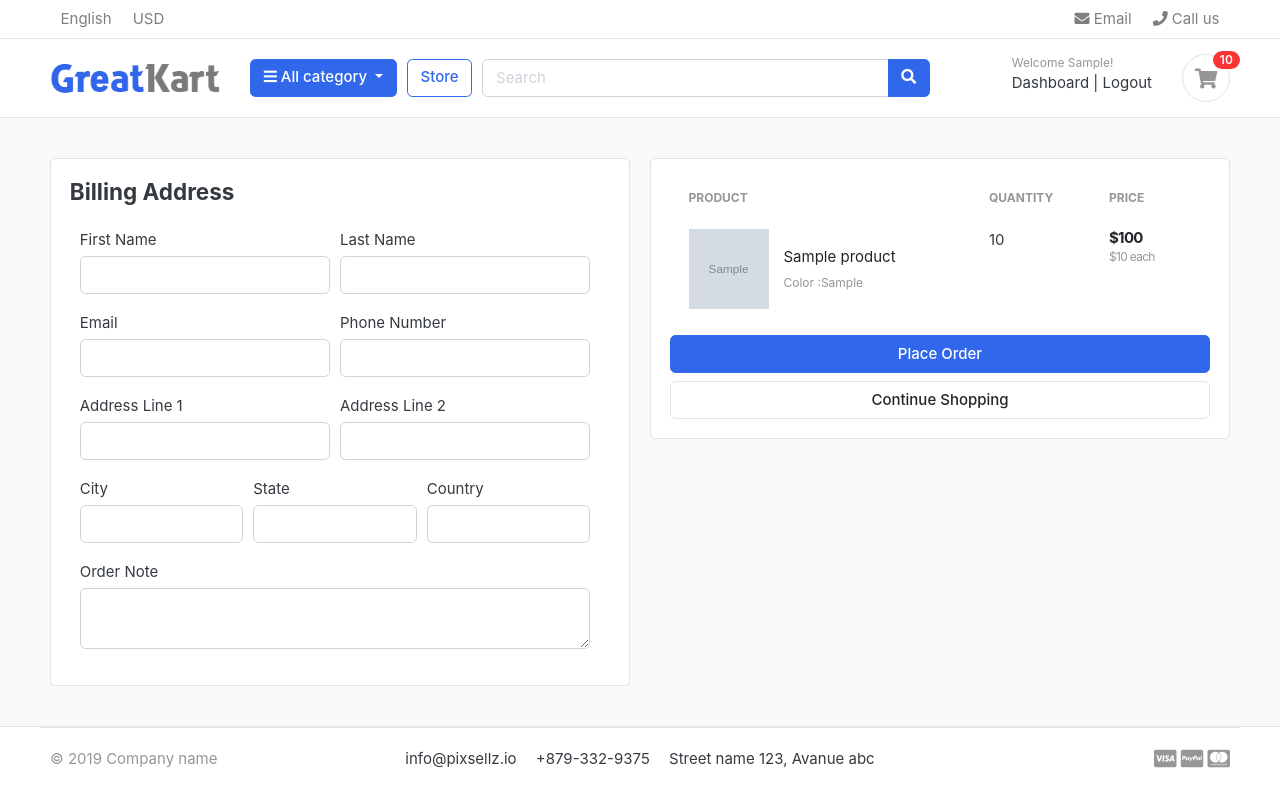
After one commit to jungwoo-lee/greatKart-django, a Django app: page /cart/checkout/ in a window 1280 px wide. The commit adds this page. Run offline with Django 3.2, Linux system fonts and the light colour scheme; a user stored in the database is signed in; tables that the repository leaves empty hold one stand-in row (values such as "Sample post"); grey boxes marked "Sample" are stand-in pictures; some libraries are stand-ins or nearby versions; some web fonts are replaced.

Commit message:
handled cart and checkout page for the logged in user

```diff
--- a/carts/context_processors.py
+++ b/carts/context_processors.py
@@ -9,7 +9,10 @@ def counter(request):
     else:
         try:
             cart = Cart.objects.filter(cart_id=_cart_id(request))
-            cart_items = CartItem.objects.all().filter(cart=cart[:1])
+            if request.user.is_authenticated:
+                cart_items = CartItem.objects.all().filter(user=request.user)
+            else:
+                cart_items = CartItem.objects.all().filter(cart=cart[:1])
             for cart_item in cart_items:
                 cart_count += cart_item.quantity
         except Cart.DoesNotExist:
--- a/carts/models.py
+++ b/carts/models.py
@@ -1,5 +1,6 @@
 from django.db import models
 from store.models import Product, Variation
+from accounts.models import Account
 
 # Create your models here.
 
@@ -13,9 +14,10 @@ class Cart(models.Model):
 
 
 class CartItem(models.Model):
+    user = models.ForeignKey(Account, on_delete=models.CASCADE, null=True)
     product = models.ForeignKey(Product, on_delete=models.CASCADE)
     variations = models.ManyToManyField(Variation, blank=True)
-    cart = models.ForeignKey(Cart, on_delete=models.CASCADE)
+    cart = models.ForeignKey(Cart, on_delete=models.CASCADE, null=True)
     quantity = models.IntegerField()
     is_active = models.BooleanField(default=True)
 
--- a/carts/urls.py
+++ b/carts/urls.py
@@ -4,5 +4,7 @@ urlpatterns = [
     path('', views.cart, name='cart'),
     path('add_cart/<int:product_id>/', views.add_cart, name='add_cart'),
     path('remove_cart/<int:product_id>/<int:cart_item_id>/', views.remove_cart, name='remove_cart'),
-    path('remove_cart_item/<int:product_id>/<int:cart_item_id>/', views.remove_cart_item, name='remove_cart_item')
+    path('remove_cart_item/<int:product_id>/<int:cart_item_id>/', views.remove_cart_item, name='remove_cart_item'),
+    path('checkout/', views.checkout, name='checkout')
+
 ]
--- a/carts/views.py
+++ b/carts/views.py
@@ -2,7 +2,7 @@ from django.shortcuts import render, redirect, get_object_or_404
 from store.models import Product, Variation
 from .models import Cart, CartItem
 from django.core.exceptions import ObjectDoesNotExist
-
+from django.contrib.auth.decorators import login_required
 
 # Create your views here.
 
@@ -14,73 +14,128 @@ def _cart_id(request):
 
 
 def add_cart(request, product_id):
+    current_user = request.user
     product = Product.objects.get(id=product_id)  # get the product
-    product_variation = []
-    if request.method == 'POST':
-        for item in request.POST:
-            key = item
-            value = request.POST[key]
+    # If the user is authenticated
+    if current_user.is_authenticated:
+        product_variation = []
+        if request.method == 'POST':
+            for item in request.POST:
+                key = item
+                value = request.POST[key]
 
-            try:
-                variation = Variation.objects.get(product=product, variation_category__iexact=key,
-                                                  variation_value__iexact=value)
-                product_variation.append(variation)
-            except:
-                pass
+                try:
+                    variation = Variation.objects.get(product=product, variation_category__iexact=key,
+                                                      variation_value__iexact=value)
+                    product_variation.append(variation)
+                except:
+                    pass
 
-    try:
-        cart = Cart.objects.get(cart_id=_cart_id(request))  # get the cart using the cart_id present in the session
-    except Cart.DoesNotExist:
-        cart = Cart.objects.create(
-            cart_id=_cart_id(request)
-        )
-    cart.save()
+        is_cart_item_exists = CartItem.objects.filter(product=product, user=current_user).exists()
+        if is_cart_item_exists:
+            cart_item = CartItem.objects.filter(product=product, user=current_user)
+            ex_var_list = []
+            id = []
+            for item in cart_item:
+                existing_variation = item.variations.all()
+                ex_var_list.append(list(existing_variation))
+                id.append(item.id)
 
-    is_cart_item_exists = CartItem.objects.filter(product=product, cart=cart).exists()
-    if is_cart_item_exists:
-        cart_item = CartItem.objects.filter(product=product, cart=cart)
-        # existing_variations
-        # current variations
-        # item_id
-        ex_var_list = []
-        id = []
-        for item in cart_item:
-            existing_variation = item.variations.all()
-            ex_var_list.append(list(existing_variation))
-            id.append(item.id)
+            if product_variation in ex_var_list:
+                # increase the cart item quantity
+                index = ex_var_list.index(product_variation)
+                item_id = id[index]
+                item = CartItem.objects.get(product=product, id=item_id)
+                item.quantity += 1
+                item.save()
+            else:
+                item = CartItem.objects.create(product=product, quantity=1, user=current_user)
+                if len(product_variation) > 0:
+                    item.variations.clear()
+                    item.variations.add(*product_variation)
+                item.save()
+        else:
+            cart_item = CartItem.objects.create(
+                product=product,
+                quantity=1,
+                user=current_user,
+            )
+            if len(product_variation) > 0:
+                cart_item.variations.clear()
+                cart_item.variations.add(*product_variation)
+            cart_item.save()
+        return redirect('cart')
+    # If the user is not authenticated
+    else:
+        product_variation = []
+        if request.method == 'POST':
+            for item in request.POST:
+                key = item
+                value = request.POST[key]
 
-        if product_variation in ex_var_list:
-            # increase the cart item quantity
-            index = ex_var_list.index(product_variation)
-            item_id = id[index]
-            item = CartItem.objects.get(product=product, id=item_id)
-            item.quantity += 1
-            item.save()
+                try:
+                    variation = Variation.objects.get(product=product, variation_category__iexact=key,
+                                                      variation_value__iexact=value)
+                    product_variation.append(variation)
+                except:
+                    pass
+
+        try:
+            cart = Cart.objects.get(cart_id=_cart_id(request))  # get the cart using the cart_id present in the session
+        except Cart.DoesNotExist:
+            cart = Cart.objects.create(
+                cart_id=_cart_id(request)
+            )
+        cart.save()
+
+        is_cart_item_exists = CartItem.objects.filter(product=product, cart=cart).exists()
+        if is_cart_item_exists:
+            cart_item = CartItem.objects.filter(product=product, cart=cart)
+            # existing_variations
+            # current variations
+            # item_id
+            ex_var_list = []
+            id = []
+            for item in cart_item:
+                existing_variation = item.variations.all()
+                ex_var_list.append(list(existing_variation))
+                id.append(item.id)
+
+            if product_variation in ex_var_list:
+                # increase the cart item quantity
+                index = ex_var_list.index(product_variation)
+                item_id = id[index]
+                item = CartItem.objects.get(product=product, id=item_id)
+                item.quantity += 1
+                item.save()
+            else:
+                # create a new cart item
+                item = CartItem.objects.create(product=product, quantity=1, cart=cart)
+                if len(product_variation) > 0:
+                    item.variations.clear()
+                    item.variations.add(*product_variation)
+                item.save()
         else:
-            # create a new cart item
-            item = CartItem.objects.create(product=product, quantity=1, cart=cart)
+            cart_item = CartItem.objects.create(
+                product=product,
+                quantity=1,
+                cart=cart,
+            )
             if len(product_variation) > 0:
-                item.variations.clear()
-                item.variations.add(*product_variation)
-            item.save()
-    else:
-        cart_item = CartItem.objects.create(
-            product=product,
-            quantity=1,
-            cart=cart,
-        )
-        if len(product_variation) > 0:
-            cart_item.variations.clear()
-            cart_item.variations.add(*product_variation)
-        cart_item.save()
-    return redirect('cart')
+                cart_item.variations.clear()
+                cart_item.variations.add(*product_variation)
+            cart_item.save()
+        return redirect('cart')
 
 
 def remove_cart(request, product_id, cart_item_id):
-    cart = Cart.objects.get(cart_id=_cart_id(request))
     product = get_object_or_404(Product, id=product_id)
     try:
-        cart_item = CartItem.objects.get(product=product, cart=cart, id=cart_item_id)
+        if request.user.is_authenticated:
+            cart_item = CartItem.objects.get(product=product, user=request.user, id=cart_item_id)
+        else:
+            cart = Cart.objects.get(cart_id=_cart_id(request))
+            cart_item = CartItem.objects.get(product=product, cart=cart, id=cart_item_id)
         if cart_item.quantity > 1:
             cart_item.quantity -= 1
             cart_item.save()
@@ -92,9 +147,14 @@ def remove_cart(request, product_id, cart_item_id):
 
 
 def remove_cart_item(request, product_id, cart_item_id):
-    cart = Cart.objects.get(cart_id=_cart_id(request))
+
     product = get_object_or_404(Product, id=product_id)
-    cart_item = CartItem.objects.get(product=product, cart=cart, id=cart_item_id)
+
+    if request.user.is_authenticated:
+        cart_item = CartItem.objects.get(product=product, user=request.user, id=cart_item_id)
+    else:
+        cart = Cart.objects.get(cart_id=_cart_id(request))
+        cart_item = CartItem.objects.get(product=product, cart=cart, id=cart_item_id)
     cart_item.delete()
     return redirect('cart')
 
@@ -103,8 +163,11 @@ def cart(request, total=0, quantity=0, cart_items=None):
     try:
         tax = 0
         grand_total = 0
-        cart = Cart.objects.get(cart_id=_cart_id(request))
-        cart_items = CartItem.objects.filter(cart=cart, is_active=True)
+        if request.user.is_authenticated:
+            cart_items = CartItem.objects.all().filter(user=request.user, is_active=True)
+        else:
+            cart = Cart.objects.get(cart_id=_cart_id(request))
+            cart_items = CartItem.objects.filter(cart=cart, is_active=True)
         for cart_item in cart_items:
             total += (cart_item.product.price * cart_item.quantity)
             quantity += cart_item.quantity
@@ -120,3 +183,30 @@ def cart(request, total=0, quantity=0, cart_items=None):
         'grand_total': grand_total,
     }
     return render(request, 'store/cart.html', context)
+
+
+@login_required(login_url='login')
+def checkout(request, total=0, quantity=0, cart_items=None):
+    try:
+        tax = 0
+        grand_total = 0
+        if request.user.is_authenticated:
+            cart_items = CartItem.objects.all().filter(user=request.user, is_active=True)
+        else:
+            cart = Cart.objects.get(cart_id=_cart_id(request))
+            cart_items = CartItem.objects.filter(cart=cart, is_active=True)
+        for cart_item in cart_items:
+            total += (cart_item.product.price * cart_item.quantity)
+            quantity += cart_item.quantity
+        tax = (2 * total) / 100
+        grand_total = total + tax
+    except ObjectDoesNotExist:
+        pass  # just ignore
+    context = {
+        'total': total,
+        'quantity': quantity,
+        'cart_items': cart_items,
+        'tax': tax,
+        'grand_total': grand_total,
+    }
+    return render(request, 'store/checkout.html', context)
--- a/templates/store/cart.html
+++ b/templates/store/cart.html
@@ -101,7 +101,7 @@
                         <p class="text-center mb-3">
                             <img src="{% static './images/misc/payments.png' %}" height="26">
                         </p>
-                        <a href="./place-order.html" class="btn btn-primary btn-block"> Checkout </a>
+                        <a href="{% url 'checkout' %}" class="btn btn-primary btn-block"> Checkout </a>
                         <a href="{% url 'store' %}" class="btn btn-light btn-block">Continue Shopping</a>
                     </div> <!-- card-body.// -->
                 </div> <!-- card.// -->
--- /dev/null
+++ b/templates/store/checkout.html
@@ -0,0 +1,129 @@
+{% extends 'base.html' %}
+{% load static %}
+
+{% block content %}
+    <section class="section-content padding-y bg">
+        <div class="container">
+
+            <!-- ============================ COMPONENT 1 ================================= -->
+                <div class="row">
+                    <aside class="col-lg-6">
+                        <div class="card">
+                            <div class="card-body">
+                                <h4 class="card-title mb-4">Billing Address</h4>
+                                <form action="" method="POST">
+                                    {% csrf_token %}
+                                    <div class="col form-row">
+                                        <div class="col form-group">
+                                            <label for="">First Name</label>
+                                            <input type="text" name="first_name" class="form-control" required>
+                                        </div>
+                                        <div class="col form-group">
+                                            <label for="">Last Name</label>
+                                            <input type="text" name="last_name" class="form-control" required>
+                                        </div>
+                                    </div>
+                                    <div class="col form-row">
+                                        <div class="col form-group">
+                                            <label for="">Email</label>
+                                            <input type="email" name="email" class="form-control" required>
+                                        </div>
+                                        <div class="col form-group">
+                                            <label for="">Phone Number</label>
+                                            <input type="text" name="phone" class="form-control" required>
+                                        </div>
+                                    </div>
+                                    <div class="col form-row">
+                                        <div class="col form-group">
+                                            <label for="">Address Line 1</label>
+                                            <input type="text" name="address_line_1" class="form-control" required>
+                                        </div>
+                                        <div class="col form-group">
+                                            <label for="">Address Line 2</label>
+                                            <input type="text" name="address_line_2" class="form-control">
+                                        </div>
+                                    </div>
+                                    <div class="col form-row">
+                                        <div class="col form-group">
+                                            <label for="">City</label>
+                                            <input type="text" name="city" class="form-control" required>
+                                        </div>
+                                        <div class="col form-group">
+                                            <label for="">State</label>
+                                            <input type="text" name="state" class="form-control" required>
+                                        </div>
+                                        <div class="col form-group">
+                                            <label for="">Country</label>
+                                            <input type="text" name="country" class="form-control" required>
+                                        </div>
+                                    </div>
+                                    <div class="col form-row">
+                                        <div class="col form-group">
+                                            <label for="">Order Note</label>
+                                            <textarea name="order_note" rows="2" class="form-control" ></textarea>
+                                        </div>
+                                    </div>
+                            </div>
+                        </div> <!-- card.// -->
+
+                    </aside> <!-- col.// -->
+                    <aside class="col-lg-6">
+                        <div class="card">
+                            <div class="card-body">
+                                <table class="table table-borderless table-shopping-cart">
+                                    <thead class="text-muted">
+                                    <tr class="small text-uppercase">
+                                        <th scope="col">Product</th>
+                                        <th scope="col" width="120">Quantity</th>
+                                        <th scope="col" width="120">Price</th>
+                                    </tr>
+                                    </thead>
+                                    <tbody>
+
+                                    {% for cart_item in cart_items %}
+                                        <tr>
+                                            <td>
+                                                <figure class="itemside align-items-center">
+                                                    <div class="aside"><img src="{{ cart_item.product.images.url }}" class="img-sm"></div>
+                                                    <figcaption class="info">
+                                                        <a href="{{ cart_item.product.get_url }}" class="title text-dark">{{ cart_item.product.product_name }}</a>
+                                                        <p class="text-muted small">
+                                                            {% if cart_item.variations.all %}
+                                                                {% for item in cart_item.variations.all %}
+                                                                    {{ item.variation_category | capfirst }} :{{ item.variation_value | capfirst}} <br>
+                                                                {% endfor %}
+                                                            {% endif %}
+                                                        </p>
+                                                    </figcaption>
+                                                </figure>
+                                            </td>
+                                            <td>
+                                                <label for="">{{ cart_item.quantity }}</label>
+                                            </td>
+                                            <td>
+                                                <div class="price-wrap">
+                                                    <var class="price">${{ cart_item.sub_total }}</var>
+                                                    <small class="text-muted"> ${{ cart_item.product.price }} each </small>
+                                                </div> <!-- price-wrap .// -->
+                                            </td>
+                                        </tr>
+                                    {% endfor %}
+
+                                    </tbody>
+                                </table>
+                                <button type="submit" name="submit" class="btn btn-primary btn-block">Place Order</button>
+                                <a href="{% url 'store' %}" class="btn btn-light btn-block">Continue Shopping</a>
+                                </form>
+                            </div> <!-- card-body.// -->
+                        </div> <!-- card.// -->
+
+                    </aside> <!-- col.// -->
+
+
+                </div> <!-- row.// -->
+            <!-- ============================ COMPONENT 1 END .// ================================= -->
+
+        </div> <!-- container .//  -->
+    </section>
+    <!-- ========================= SECTION CONTENT END// ========================= -->
+{% endblock %}
```
Also changed, not shown: accounts/views.py (+57 -5 lines), carts/migrations/0003_auto_20220125_1821.py (added).
